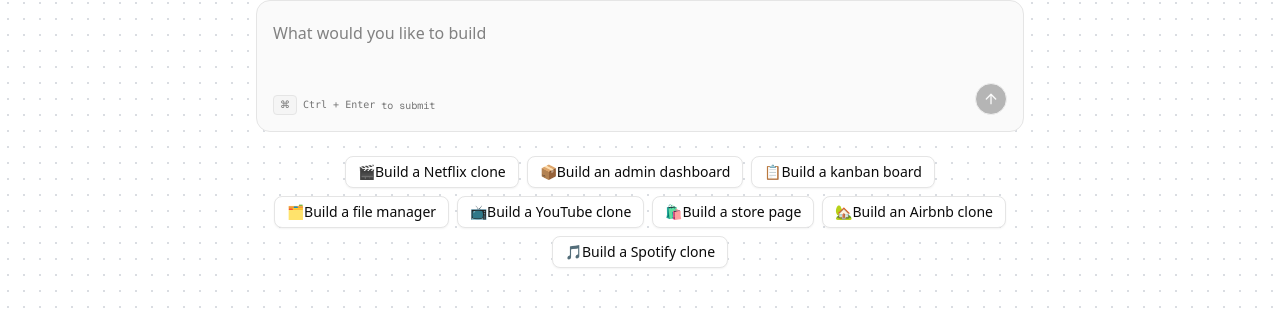
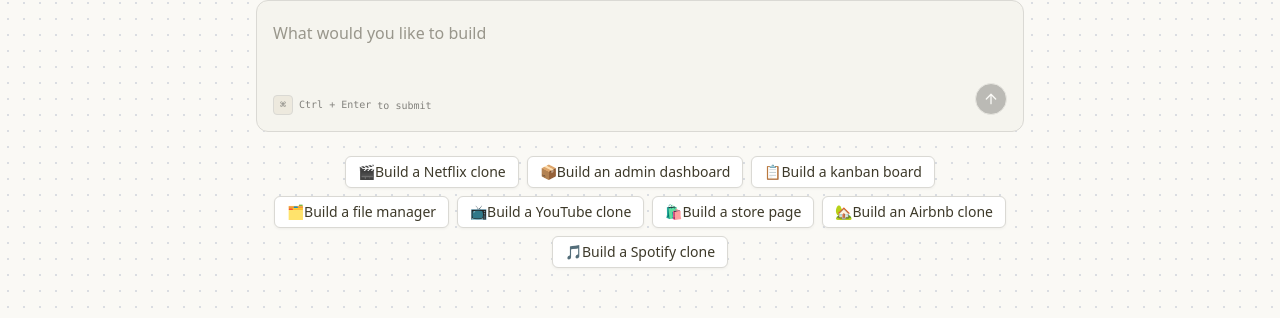
Before and after one commit to psinguyenz/lovable-clone, a Next.js app: page / in a window 1280 px wide. Shown: the part 325-643 px from the top of the page. Built offline with nearby package versions, Linux system fonts and the light colour scheme; no server answers.

Commit message:
15: theme

```diff
--- a/src/app/globals.css
+++ b/src/app/globals.css
@@ -3,113 +3,169 @@
 
 @custom-variant dark (&:is(.dark *));
 
+:root {
+  --background: oklch(0.9818 0.0054 95.0986);
+  --foreground: oklch(0.3438 0.0269 95.7226);
+  --card: oklch(0.9818 0.0054 95.0986);
+  --card-foreground: oklch(0.1908 0.0020 106.5859);
+  --popover: oklch(1.0000 0 0);
+  --popover-foreground: oklch(0.2671 0.0196 98.9390);
+  --primary: oklch(0.6171 0.1375 39.0427);
+  --primary-foreground: oklch(1.0000 0 0);
+  --secondary: oklch(0.9245 0.0138 92.9892);
+  --secondary-foreground: oklch(0.4334 0.0177 98.6048);
+  --muted: oklch(0.9341 0.0153 90.2390);
+  --muted-foreground: oklch(0.6059 0.0075 97.4233);
+  --accent: oklch(0.9245 0.0138 92.9892);
+  --accent-foreground: oklch(0.2671 0.0196 98.9390);
+  --destructive: oklch(0.1908 0.0020 106.5859);
+  --destructive-foreground: oklch(1.0000 0 0);
+  --border: oklch(0.8847 0.0069 97.3627);
+  --input: oklch(0.7621 0.0156 98.3528);
+  --ring: oklch(0.6171 0.1375 39.0427);
+  --chart-1: oklch(0.5583 0.1276 42.9956);
+  --chart-2: oklch(0.6898 0.1581 290.4107);
+  --chart-3: oklch(0.8816 0.0276 93.1280);
+  --chart-4: oklch(0.8822 0.0403 298.1792);
+  --chart-5: oklch(0.5608 0.1348 42.0584);
+  --sidebar: oklch(0.9663 0.0080 98.8792);
+  --sidebar-foreground: oklch(0.3590 0.0051 106.6524);
+  --sidebar-primary: oklch(0.6171 0.1375 39.0427);
+  --sidebar-primary-foreground: oklch(0.9881 0 0);
+  --sidebar-accent: oklch(0.9245 0.0138 92.9892);
+  --sidebar-accent-foreground: oklch(0.3250 0 0);
+  --sidebar-border: oklch(0.9401 0 0);
+  --sidebar-ring: oklch(0.7731 0 0);
+  --font-sans: ui-sans-serif, system-ui, -apple-system, BlinkMacSystemFont, 'Segoe UI', Roboto, 'Helvetica Neue', Arial, 'Noto Sans', sans-serif, 'Apple Color Emoji', 'Segoe UI Emoji', 'Segoe UI Symbol', 'Noto Color Emoji';
+  --font-serif: ui-serif, Georgia, Cambria, "Times New Roman", Times, serif;
+  --font-mono: ui-monospace, SFMono-Regular, Menlo, Monaco, Consolas, "Liberation Mono", "Courier New", monospace;
+  --radius: 0.5rem;
+  --shadow-x: 0;
+  --shadow-y: 1px;
+  --shadow-blur: 3px;
+  --shadow-spread: 0px;
+  --shadow-opacity: 0.1;
+  --shadow-color: oklch(0 0 0);
+  --shadow-2xs: 0 1px 3px 0px hsl(0 0% 0% / 0.05);
+  --shadow-xs: 0 1px 3px 0px hsl(0 0% 0% / 0.05);
+  --shadow-sm: 0 1px 3px 0px hsl(0 0% 0% / 0.10), 0 1px 2px -1px hsl(0 0% 0% / 0.10);
+  --shadow: 0 1px 3px 0px hsl(0 0% 0% / 0.10), 0 1px 2px -1px hsl(0 0% 0% / 0.10);
+  --shadow-md: 0 1px 3px 0px hsl(0 0% 0% / 0.10), 0 2px 4px -1px hsl(0 0% 0% / 0.10);
+  --shadow-lg: 0 1px 3px 0px hsl(0 0% 0% / 0.10), 0 4px 6px -1px hsl(0 0% 0% / 0.10);
+  --shadow-xl: 0 1px 3px 0px hsl(0 0% 0% / 0.10), 0 8px 10px -1px hsl(0 0% 0% / 0.10);
+  --shadow-2xl: 0 1px 3px 0px hsl(0 0% 0% / 0.25);
+  --tracking-normal: 0em;
+  --spacing: 0.25rem;
+}
+
+.dark {
+  --background: oklch(0.2679 0.0036 106.6427);
+  --foreground: oklch(0.8074 0.0142 93.0137);
+  --card: oklch(0.2679 0.0036 106.6427);
+  --card-foreground: oklch(0.9818 0.0054 95.0986);
+  --popover: oklch(0.3085 0.0035 106.6039);
+  --popover-foreground: oklch(0.9211 0.0040 106.4781);
+  --primary: oklch(0.6724 0.1308 38.7559);
+  --primary-foreground: oklch(1.0000 0 0);
+  --secondary: oklch(0.9818 0.0054 95.0986);
+  --secondary-foreground: oklch(0.3085 0.0035 106.6039);
+  --muted: oklch(0.2213 0.0038 106.7070);
+  --muted-foreground: oklch(0.7713 0.0169 99.0657);
+  --accent: oklch(0.2130 0.0078 95.4245);
+  --accent-foreground: oklch(0.9663 0.0080 98.8792);
+  --destructive: oklch(0.6368 0.2078 25.3313);
+  --destructive-foreground: oklch(1.0000 0 0);
+  --border: oklch(0.3618 0.0101 106.8928);
+  --input: oklch(0.4336 0.0113 100.2195);
+  --ring: oklch(0.6724 0.1308 38.7559);
+  --chart-1: oklch(0.5583 0.1276 42.9956);
+  --chart-2: oklch(0.6898 0.1581 290.4107);
+  --chart-3: oklch(0.2130 0.0078 95.4245);
+  --chart-4: oklch(0.3074 0.0516 289.3230);
+  --chart-5: oklch(0.5608 0.1348 42.0584);
+  --sidebar: oklch(0.2357 0.0024 67.7077);
+  --sidebar-foreground: oklch(0.8074 0.0142 93.0137);
+  --sidebar-primary: oklch(0.3250 0 0);
+  --sidebar-primary-foreground: oklch(0.9881 0 0);
+  --sidebar-accent: oklch(0.1680 0.0020 106.6177);
+  --sidebar-accent-foreground: oklch(0.8074 0.0142 93.0137);
+  --sidebar-border: oklch(0.9401 0 0);
+  --sidebar-ring: oklch(0.7731 0 0);
+  --font-sans: ui-sans-serif, system-ui, -apple-system, BlinkMacSystemFont, 'Segoe UI', Roboto, 'Helvetica Neue', Arial, 'Noto Sans', sans-serif, 'Apple Color Emoji', 'Segoe UI Emoji', 'Segoe UI Symbol', 'Noto Color Emoji';
+  --font-serif: ui-serif, Georgia, Cambria, "Times New Roman", Times, serif;
+  --font-mono: ui-monospace, SFMono-Regular, Menlo, Monaco, Consolas, "Liberation Mono", "Courier New", monospace;
+  --radius: 0.5rem;
+  --shadow-x: 0;
+  --shadow-y: 1px;
+  --shadow-blur: 3px;
+  --shadow-spread: 0px;
+  --shadow-opacity: 0.1;
+  --shadow-color: oklch(0 0 0);
+  --shadow-2xs: 0 1px 3px 0px hsl(0 0% 0% / 0.05);
+  --shadow-xs: 0 1px 3px 0px hsl(0 0% 0% / 0.05);
+  --shadow-sm: 0 1px 3px 0px hsl(0 0% 0% / 0.10), 0 1px 2px -1px hsl(0 0% 0% / 0.10);
+  --shadow: 0 1px 3px 0px hsl(0 0% 0% / 0.10), 0 1px 2px -1px hsl(0 0% 0% / 0.10);
+  --shadow-md: 0 1px 3px 0px hsl(0 0% 0% / 0.10), 0 2px 4px -1px hsl(0 0% 0% / 0.10);
+  --shadow-lg: 0 1px 3px 0px hsl(0 0% 0% / 0.10), 0 4px 6px -1px hsl(0 0% 0% / 0.10);
+  --shadow-xl: 0 1px 3px 0px hsl(0 0% 0% / 0.10), 0 8px 10px -1px hsl(0 0% 0% / 0.10);
+  --shadow-2xl: 0 1px 3px 0px hsl(0 0% 0% / 0.25);
+}
+
 @theme inline {
   --color-background: var(--background);
   --color-foreground: var(--foreground);
-  --font-sans: var(--font-geist-sans);
-  --font-mono: var(--font-geist-mono);
+  --color-card: var(--card);
+  --color-card-foreground: var(--card-foreground);
+  --color-popover: var(--popover);
+  --color-popover-foreground: var(--popover-foreground);
+  --color-primary: var(--primary);
+  --color-primary-foreground: var(--primary-foreground);
+  --color-secondary: var(--secondary);
+  --color-secondary-foreground: var(--secondary-foreground);
+  --color-muted: var(--muted);
+  --color-muted-foreground: var(--muted-foreground);
+  --color-accent: var(--accent);
+  --color-accent-foreground: var(--accent-foreground);
+  --color-destructive: var(--destructive);
+  --color-destructive-foreground: var(--destructive-foreground);
+  --color-border: var(--border);
+  --color-input: var(--input);
+  --color-ring: var(--ring);
+  --color-chart-1: var(--chart-1);
+  --color-chart-2: var(--chart-2);
+  --color-chart-3: var(--chart-3);
+  --color-chart-4: var(--chart-4);
+  --color-chart-5: var(--chart-5);
+  --color-sidebar: var(--sidebar);
+  --color-sidebar-foreground: var(--sidebar-foreground);
+  --color-sidebar-primary: var(--sidebar-primary);
+  --color-sidebar-primary-foreground: var(--sidebar-primary-foreground);
+  --color-sidebar-accent: var(--sidebar-accent);
+  --color-sidebar-accent-foreground: var(--sidebar-accent-foreground);
+  --color-sidebar-border: var(--sidebar-border);
   --color-sidebar-ring: var(--sidebar-ring);
-  --color-sidebar-border: var(--sidebar-border);
-  --color-sidebar-accent-foreground: var(--sidebar-accent-foreground);
-  --color-sidebar-accent: var(--sidebar-accent);
-  --color-sidebar-primary-foreground: var(--sidebar-primary-foreground);
-  --color-sidebar-primary: var(--sidebar-primary);
-  --color-sidebar-foreground: var(--sidebar-foreground);
-  --color-sidebar: var(--sidebar);
-  --color-chart-5: var(--chart-5);
-  --color-chart-4: var(--chart-4);
-  --color-chart-3: var(--chart-3);
-  --color-chart-2: var(--chart-2);
-  --color-chart-1: var(--chart-1);
-  --color-ring: var(--ring);
-  --color-input: var(--input);
-  --color-border: var(--border);
-  --color-destructive: var(--destructive);
-  --color-accent-foreground: var(--accent-foreground);
-  --color-accent: var(--accent);
-  --color-muted-foreground: var(--muted-foreground);
-  --color-muted: var(--muted);
-  --color-secondary-foreground: var(--secondary-foreground);
-  --color-secondary: var(--secondary);
-  --color-primary-foreground: var(--primary-foreground);
-  --color-primary: var(--primary);
-  --color-popover-foreground: var(--popover-foreground);
-  --color-popover: var(--popover);
-  --color-card-foreground: var(--card-foreground);
-  --color-card: var(--card);
+
+  --font-sans: var(--font-sans);
+  --font-mono: var(--font-mono);
+  --font-serif: var(--font-serif);
+
   --radius-sm: calc(var(--radius) - 4px);
   --radius-md: calc(var(--radius) - 2px);
   --radius-lg: var(--radius);
   --radius-xl: calc(var(--radius) + 4px);
+
+  --shadow-2xs: var(--shadow-2xs);
+  --shadow-xs: var(--shadow-xs);
+  --shadow-sm: var(--shadow-sm);
+  --shadow: var(--shadow);
+  --shadow-md: var(--shadow-md);
+  --shadow-lg: var(--shadow-lg);
+  --shadow-xl: var(--shadow-xl);
+  --shadow-2xl: var(--shadow-2xl);
 }
 
-:root {
-  --radius: 0.625rem;
-  --background: oklch(1 0 0);
-  --foreground: oklch(0.145 0 0);
-  --card: oklch(1 0 0);
-  --card-foreground: oklch(0.145 0 0);
-  --popover: oklch(1 0 0);
-  --popover-foreground: oklch(0.145 0 0);
-  --primary: oklch(0.205 0 0);
-  --primary-foreground: oklch(0.985 0 0);
-  --secondary: oklch(0.97 0 0);
-  --secondary-foreground: oklch(0.205 0 0);
-  --muted: oklch(0.97 0 0);
-  --muted-foreground: oklch(0.556 0 0);
-  --accent: oklch(0.97 0 0);
-  --accent-foreground: oklch(0.205 0 0);
-  --destructive: oklch(0.577 0.245 27.325);
-  --border: oklch(0.922 0 0);
-  --input: oklch(0.922 0 0);
-  --ring: oklch(0.708 0 0);
-  --chart-1: oklch(0.646 0.222 41.116);
-  --chart-2: oklch(0.6 0.118 184.704);
-  --chart-3: oklch(0.398 0.07 227.392);
-  --chart-4: oklch(0.828 0.189 84.429);
-  --chart-5: oklch(0.769 0.188 70.08);
-  --sidebar: oklch(0.985 0 0);
-  --sidebar-foreground: oklch(0.145 0 0);
-  --sidebar-primary: oklch(0.205 0 0);
-  --sidebar-primary-foreground: oklch(0.985 0 0);
-  --sidebar-accent: oklch(0.97 0 0);
-  --sidebar-accent-foreground: oklch(0.205 0 0);
-  --sidebar-border: oklch(0.922 0 0);
-  --sidebar-ring: oklch(0.708 0 0);
-}
-
-.dark {
-  --background: oklch(0.145 0 0);
-  --foreground: oklch(0.985 0 0);
-  --card: oklch(0.205 0 0);
-  --card-foreground: oklch(0.985 0 0);
-  --popover: oklch(0.205 0 0);
-  --popover-foreground: oklch(0.985 0 0);
-  --primary: oklch(0.922 0 0);
-  --primary-foreground: oklch(0.205 0 0);
-  --secondary: oklch(0.269 0 0);
-  --secondary-foreground: oklch(0.985 0 0);
-  --muted: oklch(0.269 0 0);
-  --muted-foreground: oklch(0.708 0 0);
-  --accent: oklch(0.269 0 0);
-  --accent-foreground: oklch(0.985 0 0);
-  --destructive: oklch(0.704 0.191 22.216);
-  --border: oklch(1 0 0 / 10%);
-  --input: oklch(1 0 0 / 15%);
-  --ring: oklch(0.556 0 0);
-  --chart-1: oklch(0.488 0.243 264.376);
-  --chart-2: oklch(0.696 0.17 162.48);
-  --chart-3: oklch(0.769 0.188 70.08);
-  --chart-4: oklch(0.627 0.265 303.9);
-  --chart-5: oklch(0.645 0.246 16.439);
-  --sidebar: oklch(0.205 0 0);
-  --sidebar-foreground: oklch(0.985 0 0);
-  --sidebar-primary: oklch(0.488 0.243 264.376);
-  --sidebar-primary-foreground: oklch(0.985 0 0);
-  --sidebar-accent: oklch(0.269 0 0);
-  --sidebar-accent-foreground: oklch(0.985 0 0);
-  --sidebar-border: oklch(1 0 0 / 10%);
-  --sidebar-ring: oklch(0.556 0 0);
+body {
+  letter-spacing: var(--tracking-normal);
 }
 
 @layer base {
@@ -120,3 +176,56 @@
     @apply bg-background text-foreground;
   }
 }
+
+/* Makes button looks clickable */
+@layer base {
+  button:not([disabled]),
+  [role="button"]:not([disabled]) {
+    cursor: pointer;
+  }
+}
+
+/* Animations */
+@theme inline {
+  --animate-first: moveVertical 30s ease infinite;
+  --animate-second: moveInCircle 20s reverse infinite;
+  --animate-third: moveInCircle 40s linear infinite;
+  --animate-fourth: moveHorizontal 40s ease infinite;
+  --animate-fifth: moveInCircle 20s ease infinite;
+
+  @keyframes moveHorizontal {
+    0% {
+      transform: translateX(-50%) translateY(-10%);
+    }
+    50% {
+      transform: translateX(50%) translateY(10%);
+    }
+    100% {
+      transform: translateX(-50%) translateY(-10%);
+    }
+  }
+
+  @keyframes moveInCircle {
+    0% {
+      transform: rotate(0deg);
+    }
+    50% {
+      transform: rotate(180deg);
+    }
+    100% {
+      transform: rotate(360deg);
+    }
+  }
+
+  @keyframes moveVertical {
+    0% {
+      transform: translateY(-50%);
+    }
+    50% {
+      transform: translateY(50%);
+    }
+    100% {
+      transform: translateY(-50%);
+    }
+  }
+}
--- a/src/components/ui/button.tsx
+++ b/src/components/ui/button.tsx
@@ -9,8 +9,8 @@ const buttonVariants = cva(
   {
     variants: {
       variant: {
-        new:
-          "bg-purple-500 text-white", // create your own variant
+        tertiary:
+          "bg-primary/25 dark:bgprimary/30 text-primary shadow-xs hover:bg-primary/20 dark:hover:bg-primary/25",
         default: "bg-primary text-primary-foreground hover:bg-primary/90",
         destructive:
           "bg-destructive text-white hover:bg-destructive/90 focus-visible:ring-destructive/20 dark:focus-visible:ring-destructive/40 dark:bg-destructive/60",
--- a/src/modules/projects/ui/views/project-view.tsx
+++ b/src/modules/projects/ui/views/project-view.tsx
@@ -67,7 +67,7 @@ export const ProjectView = ({ projectId }: Props) => {
                                 </TabsTrigger>
                             </TabsList>
                             <div className="ml-auto flex items-center gap-x-2">
-                                <Button asChild size="sm" variant="default">
+                                <Button asChild size="sm" variant="tertiary">
                                     <Link href="/pricing">
                                         <CrownIcon /> Upgrade
                                     </Link>
```
